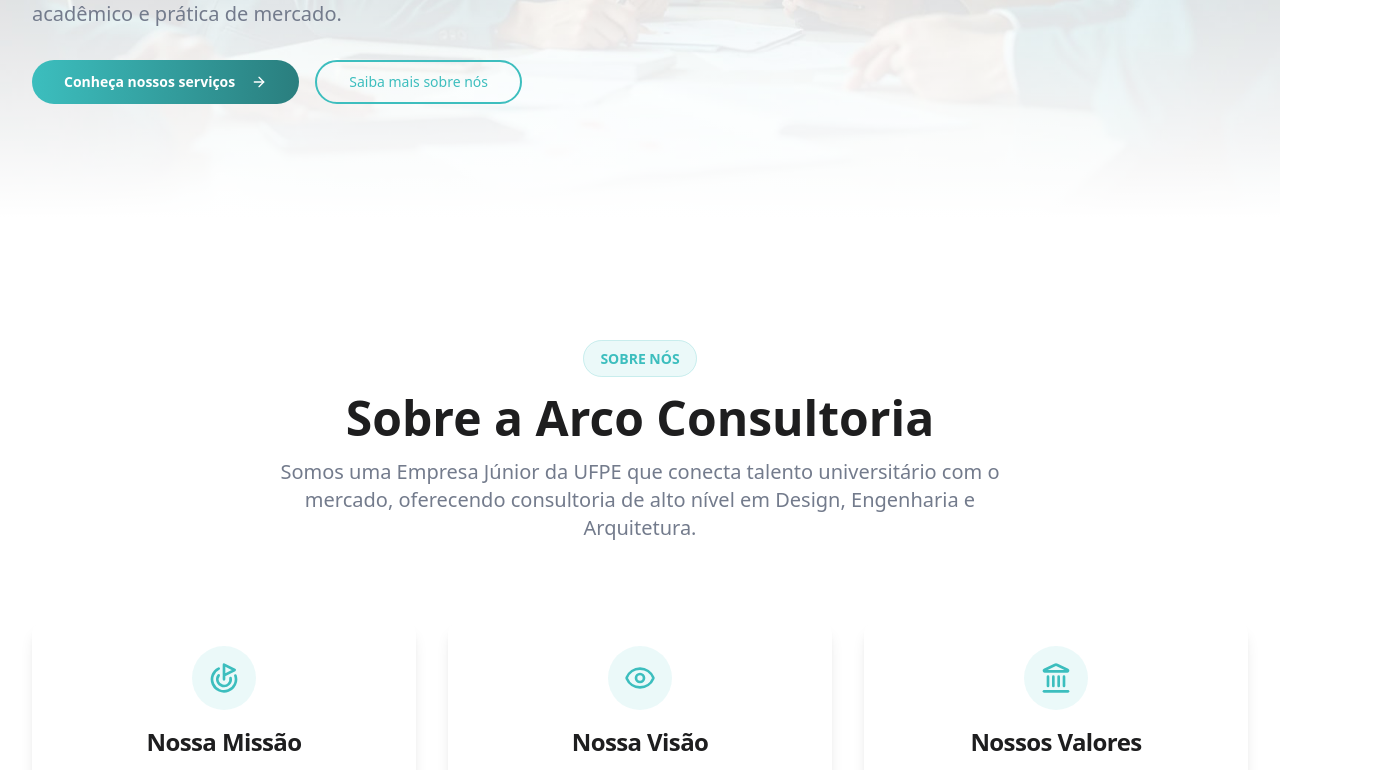
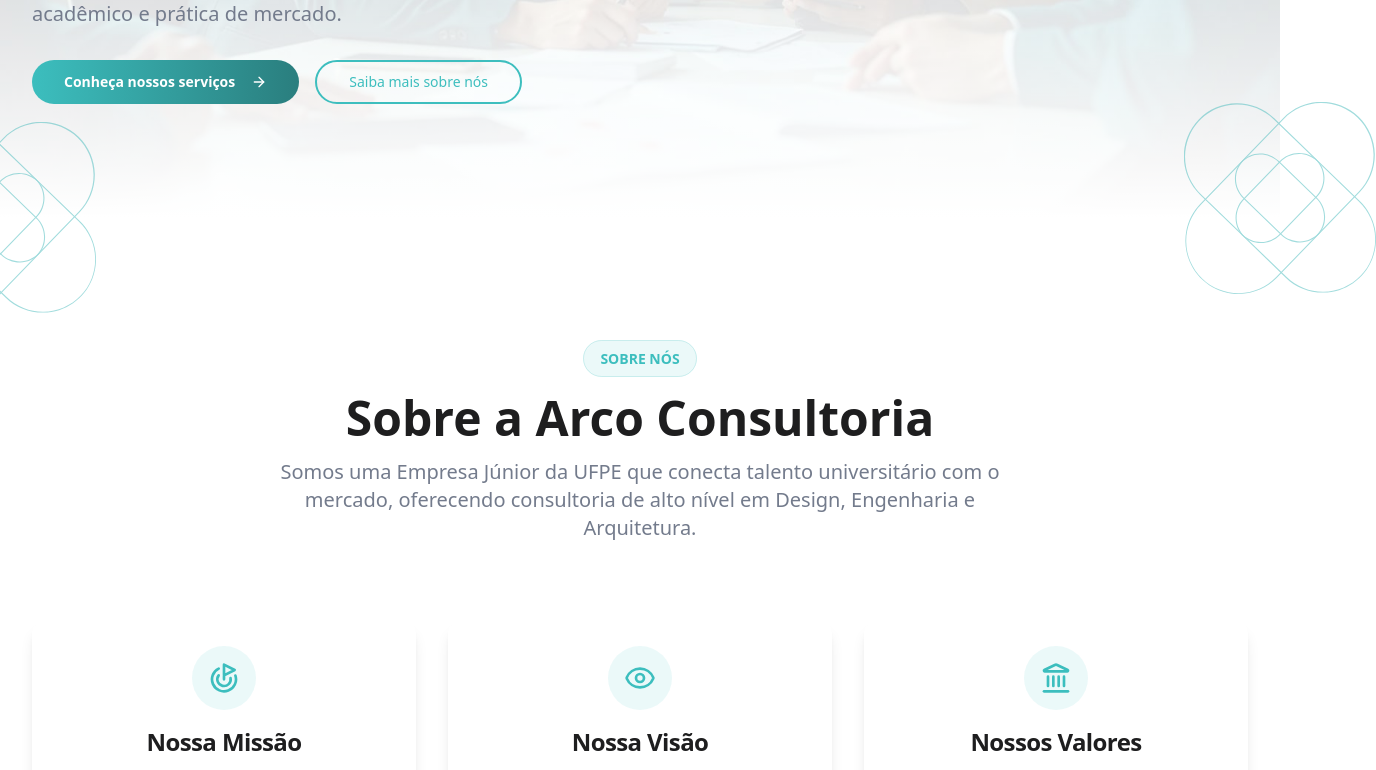
Before and after one commit to projetosseedabit/arco-site-deploy, a Next.js app: page / in a window 1280 px wide. Shown: the part 582-1352 px from the top of the page, 1376 px wide, since content can reach past the window. Built offline with nearby package versions, Linux system fonts and the light colour scheme.

Commit message:
Add svg's animations

```diff
--- a/src/components/sections/AboutUs/index.tsx
+++ b/src/components/sections/AboutUs/index.tsx
@@ -21,7 +21,20 @@
 
 const AboutUs = () => {
   return (
-    <section id="sobre-nos" className="bg-white py-20 lg:py-32">
+    <section id="sobre-nos" className="relative bg-white py-20 lg:py-32">
+        {/* Left SVG */}
+        <img
+            src="/ArcoSVG1.svg"
+            alt="Arco SVG Decorativo"
+            className="hidden md:block absolute top-0 left-0 z-20 w-48 h-48 opacity-50 animate-float-left"
+        />
+        {/* Right SVG */}
+        <img
+            src="/ArcoSVG1.svg"
+            alt="Arco SVG Decorativo"
+            className="hidden md:block absolute top-0 right-0 z-20 w-48 h-48 opacity-50 animate-float-right [animation-delay:-2s]"
+        />
+
         <div className="container mx-auto px-4 sm:px-6 lg:px-8">
             <div className="text-center">
                 <div className="inline-block">
--- a/tailwind.config.ts
+++ b/tailwind.config.ts
@@ -59,6 +59,20 @@
           "conic-gradient(from 180deg at 50% 50%, var(--tw-gradient-stops))",
         "hero-pattern": "url('/images/hero-image.jpg')",
       },
+      keyframes: {
+        "float-left": {
+          "0%, 100%": { transform: "translate(-50%, -50%) translateY(0px)" },
+          "50%": { transform: "translate(-50%, -50%) translateY(-20px)" },
+        },
+        "float-right": {
+          "0%, 100%": { transform: "translate(50%, -50%) translateY(0px)" },
+          "50%": { transform: "translate(50%, -50%) translateY(-20px)" },
+        },
+      },
+      animation: {
+        "float-left": "float-left 4s ease-in-out infinite",
+        "float-right": "float-right 4s ease-in-out infinite",
+      },
     },
   },
   plugins: [require("tailwindcss-animate")],
```
Also changed, not shown: public/ArcoSVG1.svg (added).
